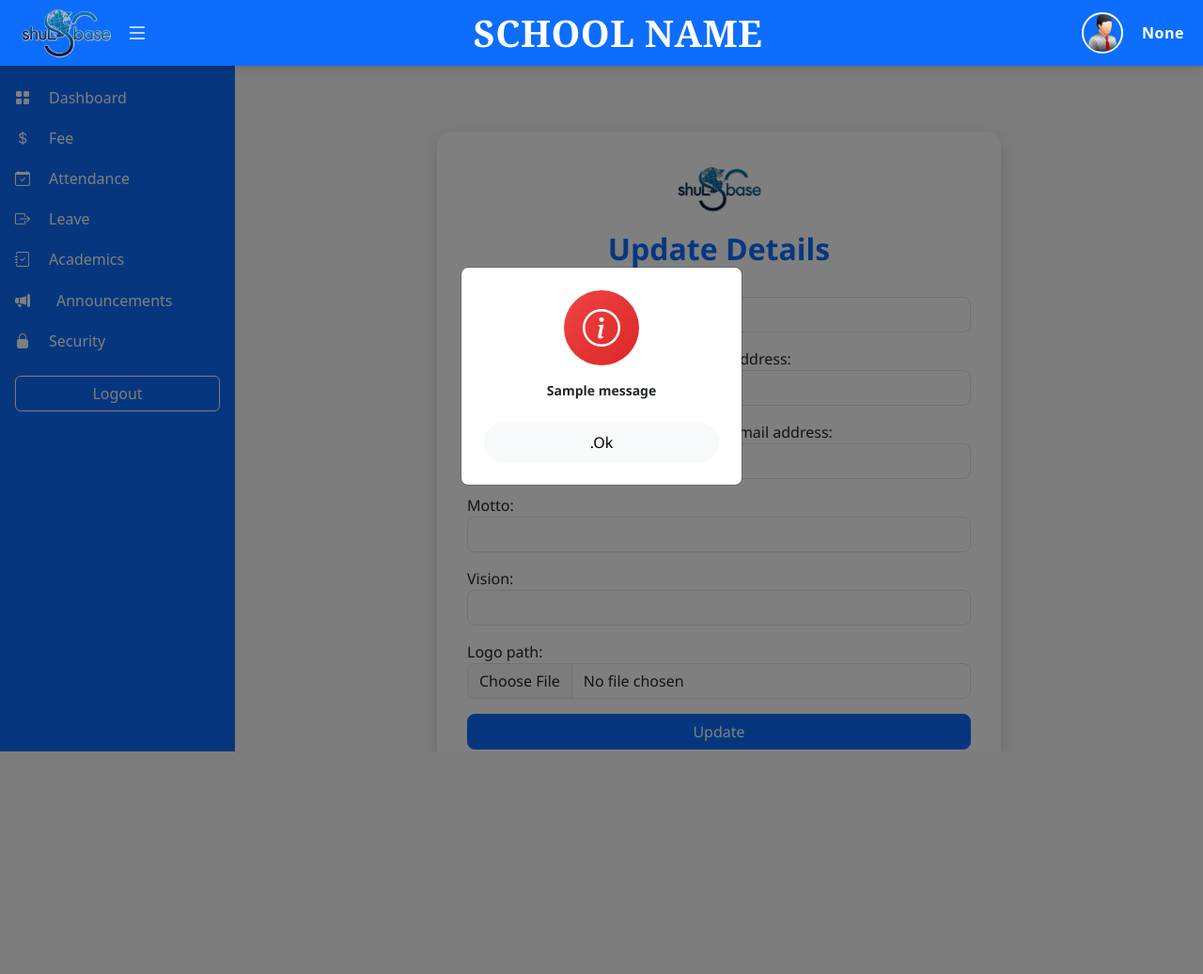
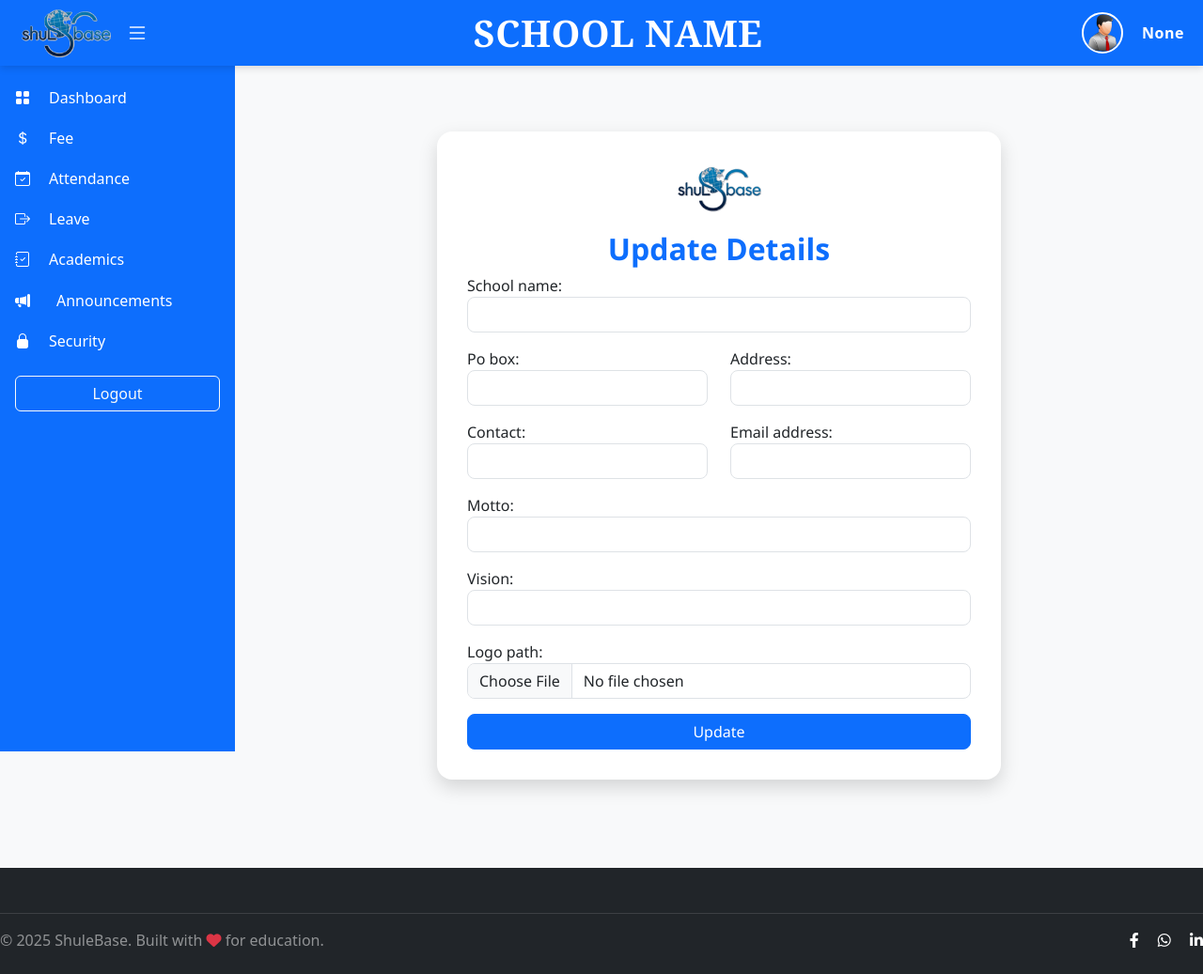
Before and after one commit to danitech887/shulebase, a Django app: template Students/templates/school/update_school.html in a window 1280 px wide. Shown: the whole page at 94% size. Before the commit the page ends 800 px from the top, so only its background shows below. Run offline with Django 5.2, Linux system fonts and the light colour scheme; a user stored in the database is signed in; tables that the repository leaves empty hold one stand-in row (values such as "Sample post"); the template is opened without the code that fills it: values that come from a table or form of the project are taken from there, most other values are stand-ins (such as "Sample title", 1, 10 or a date in 2020); one stand-in notice (Sample message) is shown; some libraries are stand-ins or nearby versions.

Commit message:
Update update_school.html

```diff
--- a/Students/templates/school/update_school.html
+++ b/Students/templates/school/update_school.html
@@ -67,34 +67,7 @@
   <h2>Update Details</h2>
 
   <!-- Django messages -->
- {% if messages %}
-<div class="modal fade" id="messageModal" tabindex="-1">
-    <div class="modal-dialog modal-sm modal-dialog-centered">
-        <div class="modal-content p-4 text-center">
-            <div class="mb-3" style="width: 80px; height: 80px; background: linear-gradient(135deg, #ef4444, #dc2626); border-radius: 50%; display: flex; align-items: center; justify-content: center; margin: 0 auto;">
-
-                <i class="bi bi-info-circle text-white" style="font-size: 2.5rem;"></i>
-            </div>
-            <p class="text-muted small mb-4">
-                {% for msg in messages %}
-                 <strong id="res_name" class="text-dark">{{ msg }}</strong>
-                {% endfor %}
-            </p>
-                <button type="button" class="btn btn-light rounded-pill py-2" data-bs-dismiss="modal">
-                    .Ok
-                </button>
-        </div>
-    </div>
-</div>
-
-<script>
-    document.addEventListener("DOMContentLoaded", function () {
-        var modalEl = document.getElementById('messageModal');
-        var modal = new bootstrap.Modal(modalEl);
-        modal.show();
-    });
-</script>
-{% endif %}
+{% include "includes/message_modal.html" %}
 
   <!-- Form errors -->
   {% if form.errors %}
```
